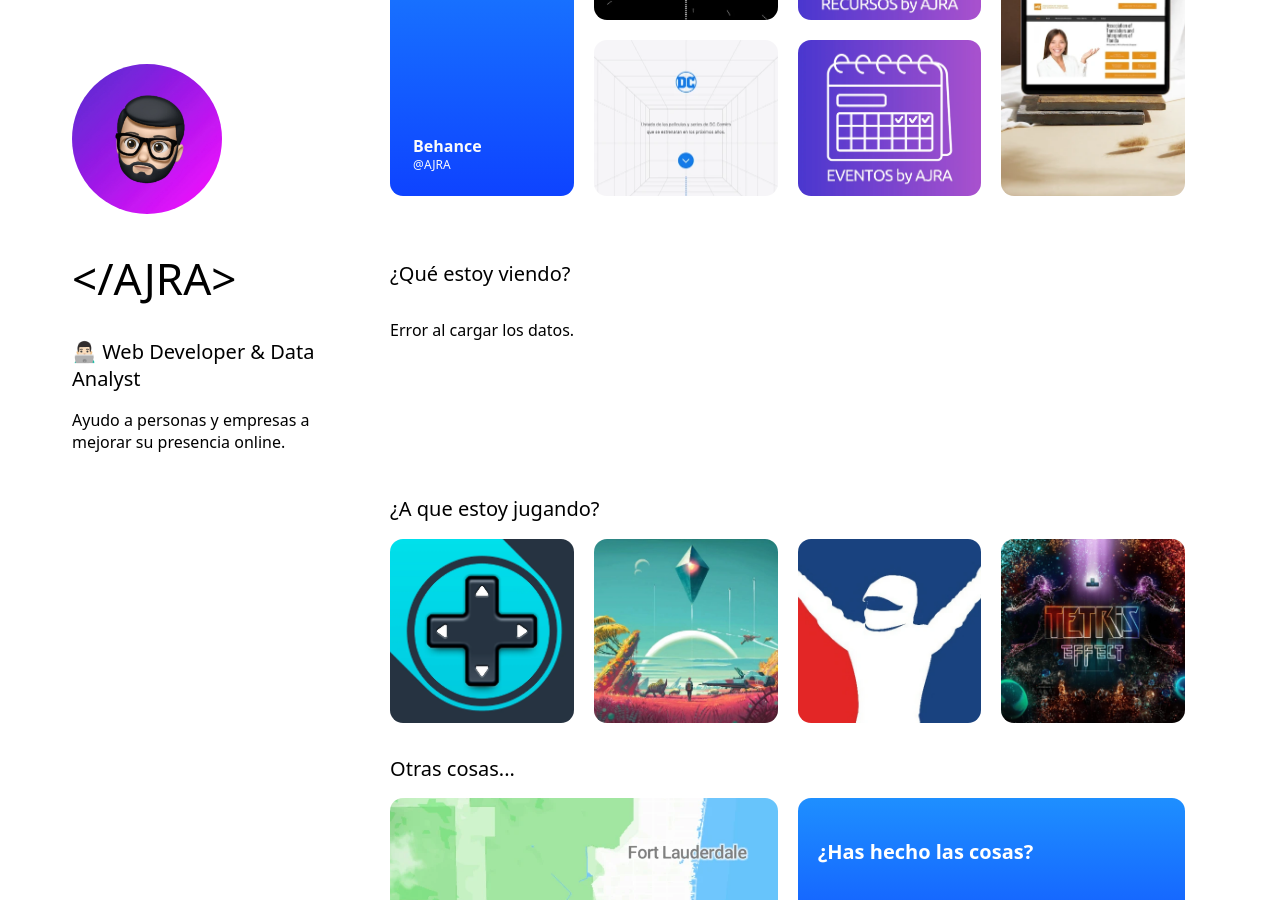
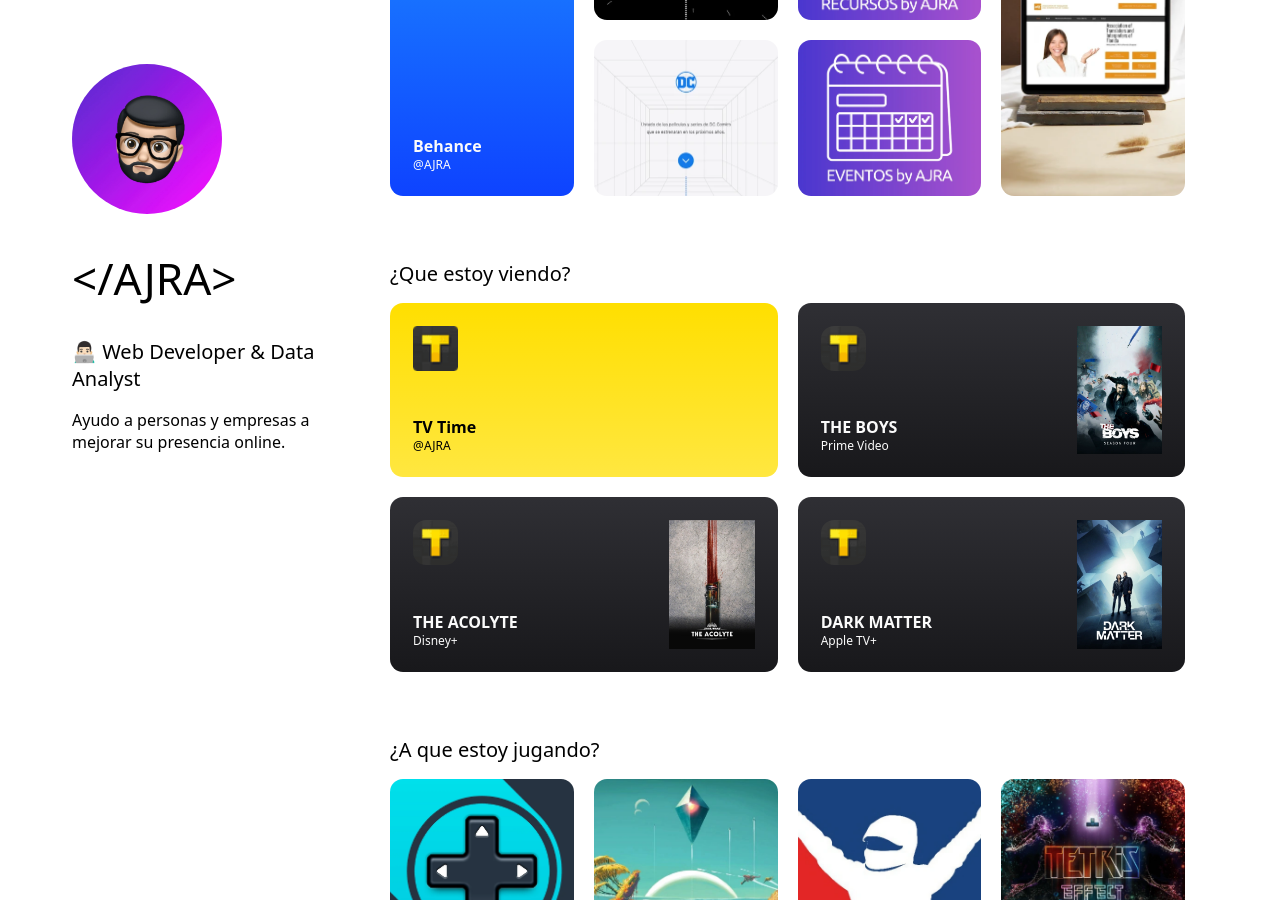
Before and after one commit to AJRAtoni/ajra, a Jekyll site: the page built from index.html, in a window 1280 px wide and 900 px high, scrolled down 1313 px. Built offline with Jekyll 4.4.1, drawn with Linux system fonts in a browser that asks for light colours.

Commit message:
Update index.html

```diff
--- a/index.html
+++ b/index.html
@@ -151,8 +151,56 @@
                 </div>
 
                 <!-- Estoy viendo -->
-                <h2>¿Qué estoy viendo?</h2>
-                <div id="trakt-watching" class="tv"></div>
+                <h2>¿Que estoy viendo?</h2>
+                <div class="tv">
+                    <a href="https://www.tvtime.com/es/user/5055188/profile" target="_blank" class="caja tv1"
+                        aria-label="Enlace a mis series">
+                        <img class="logo-normal" src="images/tvt_logo.png" loading="lazy" alt="TVTime">
+                        <div class="info">
+                            <h2 class="title black">TV Time</h2>
+                            <p class="handle black">@AJRA</p>
+                        </div>
+                    </a>
+                    <a href="https://www.tvtime.com/show/355567" target="_blank" class="caja caja-tv tv2"
+                        aria-label="Enlace a mis series">
+                        <div class="mitad">
+                            <img class="logo-normal" src="images/tvt_logo.png" loading="lazy" alt="TVTime">
+                            <div class="info">
+                                <h2 class="title">THE BOYS</h2>
+                                <p class="handle">Prime Video</p>
+                            </div>
+                        </div>
+                        <div class="mitad">
+                            <img class="poster" src="images/serie1.webp" loading="lazy" alt="Poster">
+                        </div>
+                    </a>
+                    <a href="https://www.tvtime.com/es/show/393197" target="_blank" class="caja caja-tv tv3"
+                        aria-label="Enlace a mis series">
+                        <div class="mitad">
+                            <img class="logo-normal" src="images/tvt_logo.png" loading="lazy" alt="TVTime">
+                            <div class="info">
+                                <h2 class="title">THE ACOLYTE</h2>
+                                <p class="handle">Disney+</p>
+                            </div>
+                        </div>
+                        <div class="mitad">
+                            <img class="poster" src="images/serie2.webp" loading="lazy" alt="Poster">
+                        </div>
+                    </a>
+                    <a href="https://www.tvtime.com/show/393159" target="_blank" class="caja caja-tv tv4"
+                        aria-label="Enlace a mis series">
+                        <div class="mitad">
+                            <img class="logo-normal" src="images/tvt_logo.png" loading="lazy" alt="TVTime">
+                            <div class="info">
+                                <h2 class="title">DARK MATTER</h2>
+                                <p class="handle">Apple TV+</p>
+                            </div>
+                        </div>
+                        <div class="mitad">
+                            <img class="poster" src="images/serie3.webp" loading="lazy" alt="Poster">
+                        </div>
+                    </a>
+                </div>
 
                 <!-- Estoy jugando -->
                 <h2>¿A que estoy jugando?</h2>
@@ -197,54 +245,4 @@
     <footer>2024 &copy; Desarrollado con 🧠 & 💛 por &lt;/AJRA&gt; </footer>
 </body>
 
-
-
-<script>
-    const TRAKT_API_KEY = '12e6cceab0af62149db052e4c395973bc50dbaa1236fe6b71254de2f54d0453d';
-
-    // Función para hacer la llamada a la API de Trakt
-    async function fetchWatching() {
-      try {
-        const response = await fetch('https://api.trakt.tv/users/ajra/watching', {
-          headers: {
-            'Content-Type': 'application/json',
-            'trakt-api-version': '2',
-            'trakt-api-key': TRAKT_API_KEY
-          }
-        });
-        const data = await response.json();
-
-        if (data.show) {
-          const container = document.getElementById('trakt-watching');
-          container.innerHTML = `
-            <a href="https://trakt.tv/shows/${data.show.ids.slug}" target="_blank" class="caja caja-tv tv-current" aria-label="Enlace a la serie que estoy viendo">
-              <div class="mitad">
-                <img class="logo-normal" src="images/tvt_logo.png" alt="Trakt Logo">
-                <div class="info">
-                  <h2 class="title">${data.show.title}</h2>
-                  <p class="handle">${data.show.network}</p>
-                </div>
-              </div>
-              <div class="mitad">
-                <img class="poster" src="https://image.tmdb.org/t/p/w500${data.show.poster_path}" alt="Poster de la serie">
-              </div>
-            </a>
-          `;
-        } else {
-          document.getElementById('trakt-watching').innerHTML = '<p>No estás viendo nada ahora mismo.</p>';
-        }
-      } catch (error) {
-        console.error('Error al obtener los datos de Trakt:', error);
-        document.getElementById('trakt-watching').innerHTML = '<p>Error al cargar los datos.</p>';
-      }
-    }
-
-    // Ejecutar la función al cargar la página
-    document.addEventListener('DOMContentLoaded', fetchWatching);
-  </script>
-
-
-
-
-
 </html>
```
